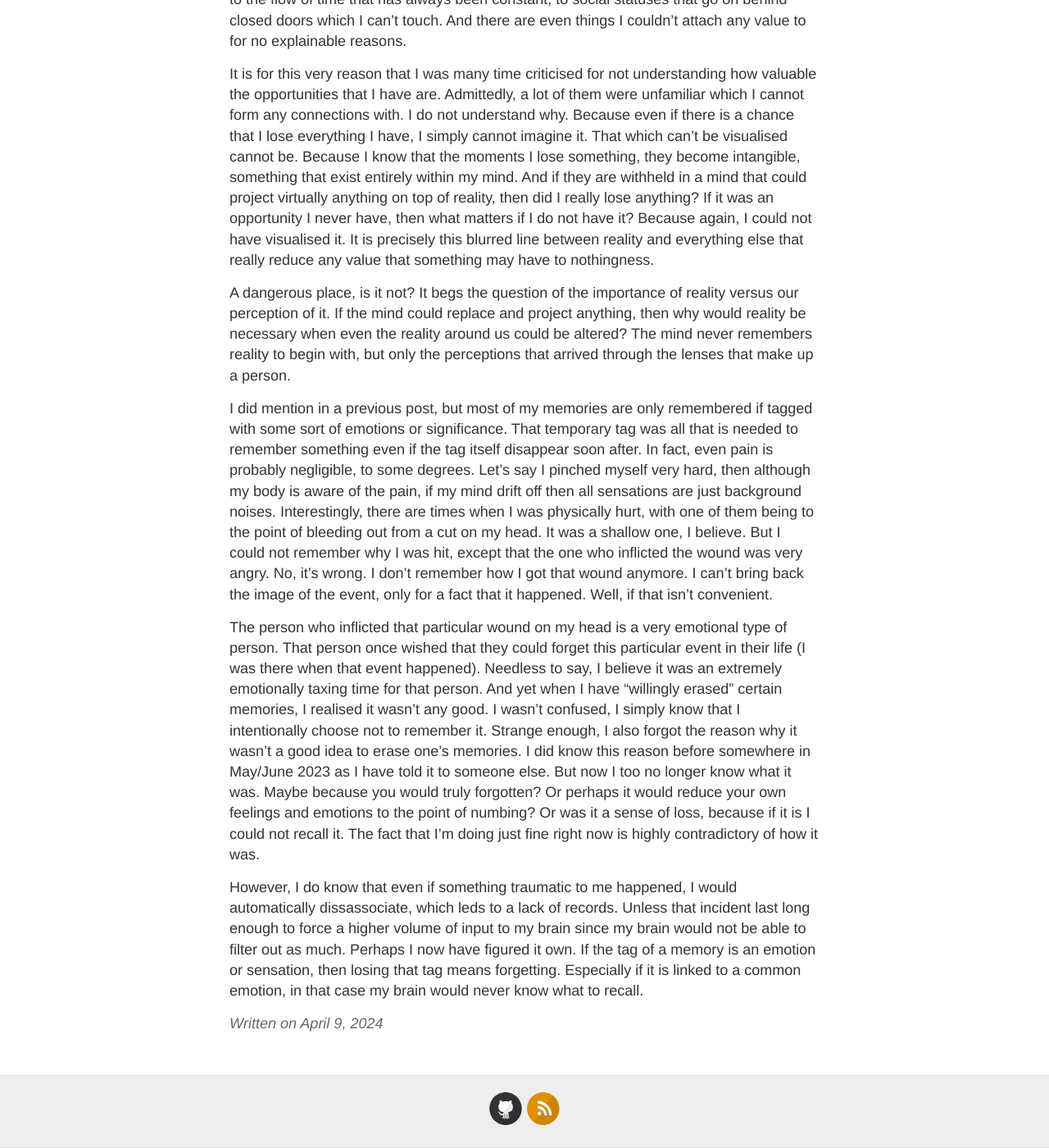
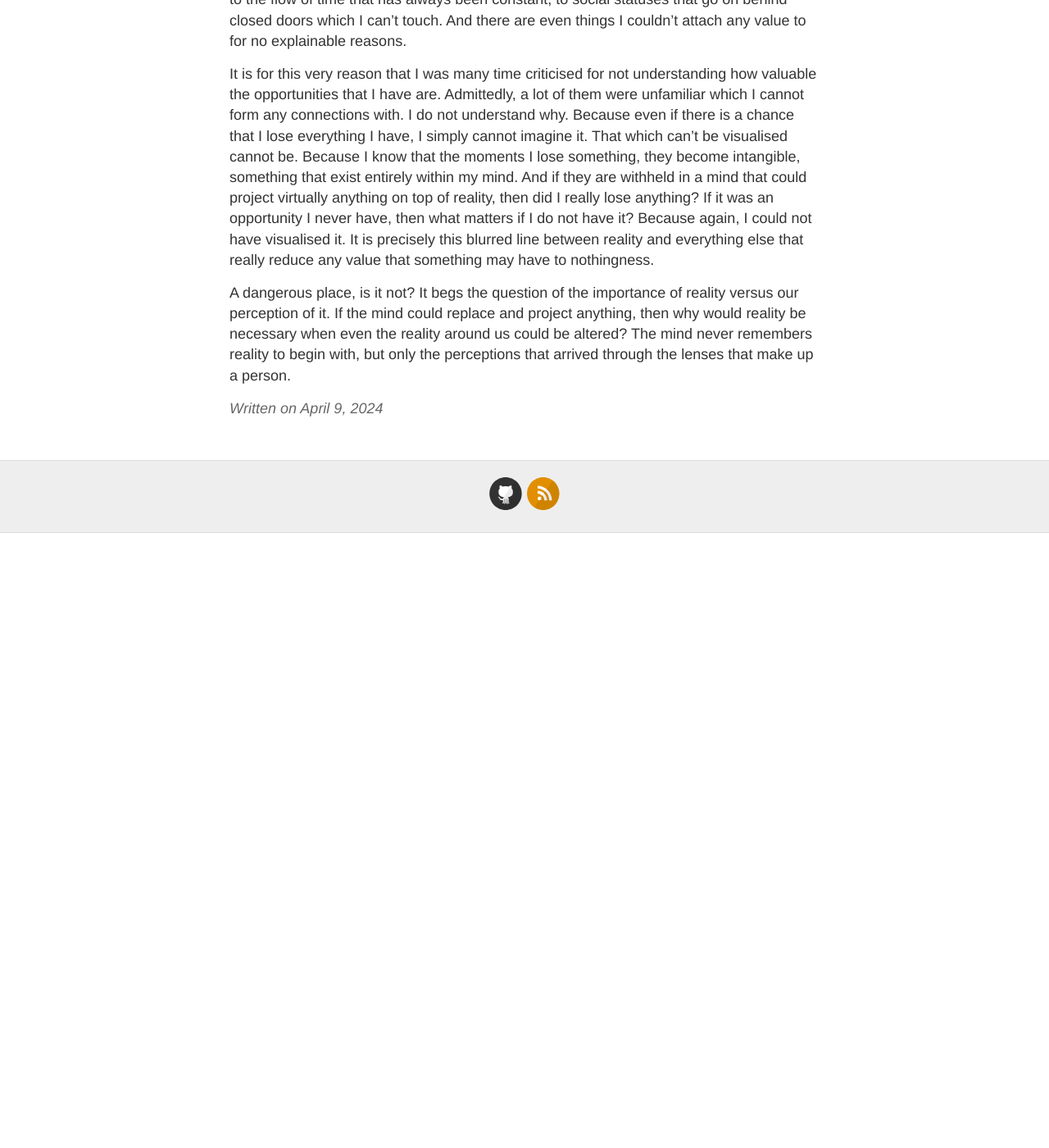
Before and after one commit to theduckshepherd/theduckshepherd.github.io, a Jekyll site: the page built from _posts/2024-04-09-discussion-the-blurred-line-between-reality-and-what-isnt.md, in a window 1280 px wide and 1400 px high, scrolled down 3254 px. Shown: the whole window at 82% size. Built offline with Jekyll 4.4.1, drawn with Linux system fonts in a browser that asks for light colours; after the commit the page ends 3904 px from its top, so only the background shows below that.

Commit message:
Update 2024-04-09-discussion-the-blurred-line-between-reality-and-what-isnt.md

```diff
--- a/_posts/2024-04-09-discussion-the-blurred-line-between-reality-and-what-isnt.md
+++ b/_posts/2024-04-09-discussion-the-blurred-line-between-reality-and-what-isnt.md
@@ -40,9 +40,3 @@ Opportunities, time, feelings, social statuses, you name it. Someone told me tha
 It is for this very reason that I was many time criticised for not understanding how valuable the opportunities that I have are. Admittedly, a lot of them were unfamiliar which I cannot form any connections with. I do not understand why. Because even if there is a chance that I lose everything I have, I simply cannot imagine it. That which can't be visualised cannot be. Because I know that the moments I lose something, they become intangible, something that exist entirely within my mind. And if they are withheld in a mind that could project virtually anything on top of reality, then did I really lose anything? If it was an opportunity I never have, then what matters if I do not have it? Because again, I could not have visualised it. It is precisely this blurred line between reality and everything else that really reduce any value that something may have to nothingness.
 
 A dangerous place, is it not? It begs the question of the importance of reality versus our perception of it. If the mind could replace and project anything, then why would reality be necessary when even the reality around us could be altered? The mind never remembers reality to begin with, but only the perceptions that arrived through the lenses that make up a person.
-
-I did mention in a previous post, but most of my memories are only remembered if tagged with some sort of emotions or significance. That temporary tag was all that is needed to remember something even if the tag itself disappear soon after. In fact, even pain is probably negligible, to some degrees. Let's say I pinched myself very hard, then although my body is aware of the pain, if my mind drift off then all sensations are just background noises. Interestingly, there are times when I was physically hurt, with one of them being to the point of bleeding out from a cut on my head. It was a shallow one, I believe. But I could not remember why I was hit, except that the one who inflicted the wound was very angry. No, it's wrong. I don't remember how I got that wound anymore. I can't bring back the image of the event, only for a fact that it happened. Well, if that isn't convenient.
-
-The person who inflicted that particular wound on my head is a very emotional type of person. That person once wished that they could forget this particular event in their life (I was there when that event happened). Needless to say, I believe it was an extremely emotionally taxing time for that person. And yet when I have "willingly erased" certain memories, I realised it wasn't any good. I wasn't confused, I simply know that I intentionally choose not to remember it. Strange enough, I also forgot the reason why it wasn't a good idea to erase one's memories. I did know this reason before somewhere in May/June 2023 as I have told it to someone else. But now I too no longer know what it was. Maybe because you would truly forgotten? Or perhaps it would reduce your own feelings and emotions to the point of numbing? Or was it a sense of loss, because if it is I could not recall it. The fact that I'm doing just fine right now is highly contradictory of how it was.
-
-However, I do know that even if something traumatic to me happened, I would automatically dissassociate, which leds to a lack of records. Unless that incident last long enough to force a higher volume of input to my brain since my brain would not be able to filter out as much. Perhaps I now have figured it own. If the tag of a memory is an emotion or sensation, then losing that tag means forgetting. Especially if it is linked to a common emotion, in that case my brain would never know what to recall.
```
